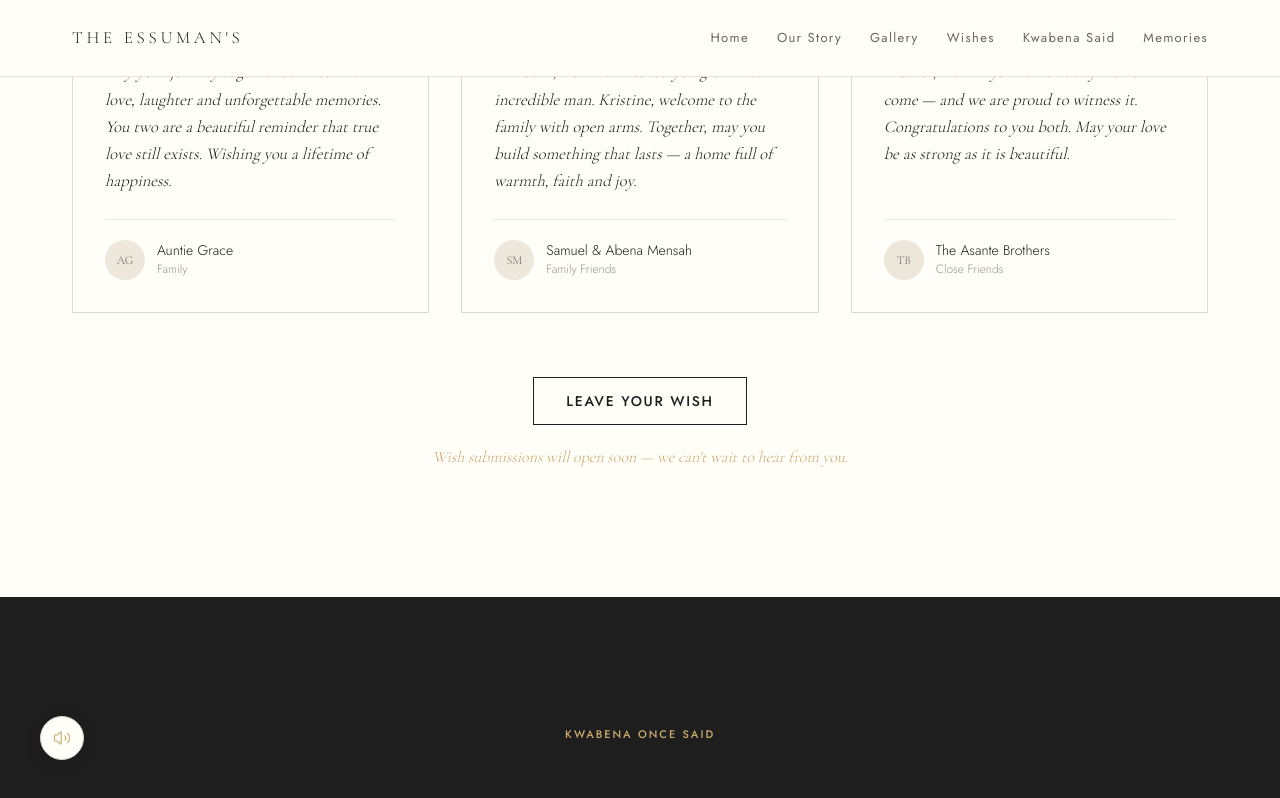
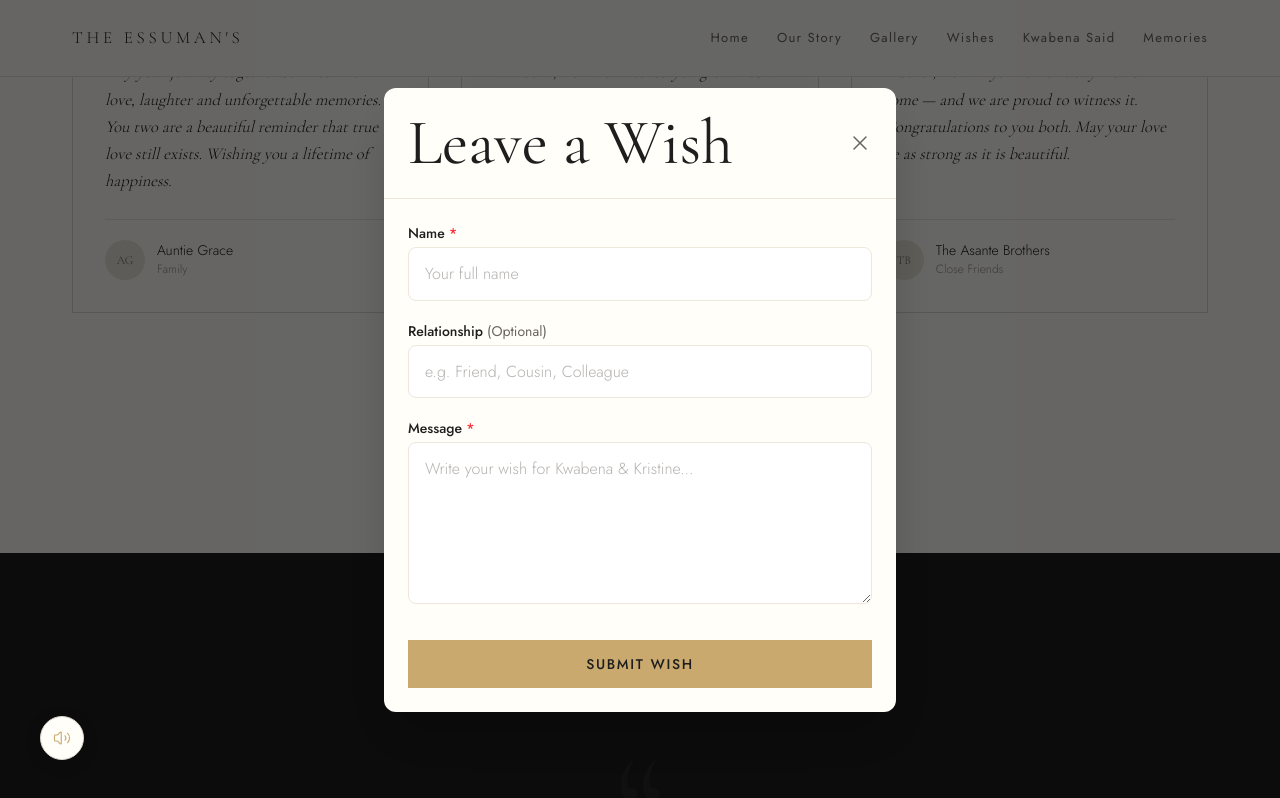
Before and after one commit to segunmultimedia/The-Essumans, a Next.js app: page / in a window 1280 px wide. Both pictures are taken after a click on the button "LEAVE YOUR WISH". Shown: the part 8469-9267 px from the top of the page. Built offline with nearby package versions, Linux system fonts and the light colour scheme; no server answers.

Commit message:
Phase 1: Implement guest wish submission

```diff
--- /dev/null
+++ b/src/app/actions/wish.ts
@@ -0,0 +1,53 @@
+"use server";
+
+import { prisma } from "@/lib/prisma";
+
+export async function submitWish(formData: FormData) {
+  try {
+    const rawName = formData.get("name");
+    const rawMessage = formData.get("message");
+    const rawRelationship = formData.get("relationship");
+
+    if (typeof rawName !== "string" || typeof rawMessage !== "string") {
+      return { error: "Invalid form data." };
+    }
+
+    const name = rawName.trim();
+    const message = rawMessage.trim();
+    const relationship = typeof rawRelationship === "string" ? rawRelationship.trim() : null;
+
+    if (name.length === 0) {
+      return { error: "Name is required." };
+    }
+
+    if (message.length === 0) {
+      return { error: "Message is required." };
+    }
+
+    if (name.length > 100) {
+      return { error: "Name is too long." };
+    }
+
+    if (message.length > 1000) {
+      return { error: "Message is too long." };
+    }
+
+    if (relationship && relationship.length > 100) {
+      return { error: "Relationship is too long." };
+    }
+
+    await prisma.wish.create({
+      data: {
+        name,
+        message,
+        relationship: relationship || null,
+        status: "PENDING", // Always PENDING for new submissions
+      },
+    });
+
+    return { success: true };
+  } catch (error) {
+    console.error("Error submitting wish:", error);
+    return { error: "Something went wrong. Please try again later." };
+  }
+}
--- a/src/components/sections/FinalCTA.tsx
+++ b/src/components/sections/FinalCTA.tsx
@@ -3,14 +3,14 @@
 import { useState } from "react";
 import Button from "@/components/ui/Button";
 import { ComingSoonFeedback } from "@/components/ui/ComingSoonFeedback";
+import WishFormModal from "@/components/ui/WishFormModal";
 
 export default function FinalCTA() {
-  const [wishFeedback,   setWishFeedback]   = useState(false);
+  const [isWishModalOpen, setIsWishModalOpen] = useState(false);
   const [memoryFeedback, setMemoryFeedback] = useState(false);
 
   const handleWish = () => {
-    setWishFeedback(true);
-    setTimeout(() => setWishFeedback(false), 4000);
+    setIsWishModalOpen(true);
   };
 
   const handleMemory = () => {
@@ -48,17 +48,17 @@ export default function FinalCTA() {
             </Button>
           </div>
 
-          {/* Feedback messages */}
-          <ComingSoonFeedback
-            show={wishFeedback}
-            message="Wish submissions will open soon — we look forward to reading yours."
-          />
           <ComingSoonFeedback
             show={memoryFeedback}
             message="Memory sharing will open soon — your story matters to them."
           />
         </div>
       </div>
+
+      <WishFormModal
+        isOpen={isWishModalOpen}
+        onClose={() => setIsWishModalOpen(false)}
+      />
     </section>
   );
 }
--- a/src/components/sections/WishesPreview.tsx
+++ b/src/components/sections/WishesPreview.tsx
@@ -5,10 +5,10 @@ import { sampleWishes } from "@/data/content";
 import WishCard from "@/components/ui/WishCard";
 import Button from "@/components/ui/Button";
 import { motion, useReducedMotion } from "framer-motion";
-import { ComingSoonFeedback } from "@/components/ui/ComingSoonFeedback";
+import WishFormModal from "@/components/ui/WishFormModal";
 
 export default function WishesPreview() {
-  const [showFeedback, setShowFeedback] = useState(false);
+  const [isWishModalOpen, setIsWishModalOpen] = useState(false);
   const reduce = useReducedMotion();
 
   const containerVariants = {
@@ -25,8 +25,7 @@ export default function WishesPreview() {
   };
 
   const handleWishClick = () => {
-    setShowFeedback(true);
-    setTimeout(() => setShowFeedback(false), 4000);
+    setIsWishModalOpen(true);
   };
 
   return (
@@ -72,12 +71,13 @@ export default function WishesPreview() {
           <Button variant="secondary" onClick={handleWishClick}>
             Leave Your Wish
           </Button>
-          <ComingSoonFeedback
-            show={showFeedback}
-            message="Wish submissions will open soon — we can't wait to hear from you."
-          />
         </div>
       </div>
+
+      <WishFormModal
+        isOpen={isWishModalOpen}
+        onClose={() => setIsWishModalOpen(false)}
+      />
     </section>
   );
 }
--- /dev/null
+++ b/src/components/ui/WishFormModal.tsx
@@ -0,0 +1,205 @@
+"use client";
+
+import { useState, useRef, useEffect, useCallback } from "react";
+import { AnimatePresence, motion } from "framer-motion";
+import { X, Loader2 } from "lucide-react";
+import Button from "@/components/ui/Button";
+import { submitWish } from "@/app/actions/wish";
+
+interface WishFormModalProps {
+  isOpen: boolean;
+  onClose: () => void;
+}
+
+export default function WishFormModal({ isOpen, onClose }: WishFormModalProps) {
+  const [isPending, setIsPending] = useState(false);
+  const [error, setError] = useState<string | null>(null);
+  const [success, setSuccess] = useState(false);
+
+  const closeRef = useRef<HTMLButtonElement>(null);
+  const triggerRef = useRef<HTMLElement | null>(null);
+
+  // Focus management and body scroll lock
+  useEffect(() => {
+    if (isOpen) {
+      triggerRef.current = document.activeElement as HTMLElement;
+      document.body.style.overflow = "hidden";
+      setTimeout(() => closeRef.current?.focus(), 60);
+    } else {
+      document.body.style.overflow = "";
+      triggerRef.current?.focus();
+      // Reset form state on close after animation
+      setTimeout(() => {
+        setSuccess(false);
+        setError(null);
+      }, 300);
+    }
+    return () => {
+      document.body.style.overflow = "";
+    };
+  }, [isOpen]);
+
+  const onKey = useCallback(
+    (e: KeyboardEvent) => {
+      if (!isOpen) return;
+      if (e.key === "Escape") onClose();
+    },
+    [isOpen, onClose]
+  );
+
+  useEffect(() => {
+    document.addEventListener("keydown", onKey);
+    return () => document.removeEventListener("keydown", onKey);
+  }, [onKey]);
+
+  const handleSubmit = async (e: React.FormEvent<HTMLFormElement>) => {
+    e.preventDefault();
+    if (isPending) return;
+
+    setIsPending(true);
+    setError(null);
+
+    const formData = new FormData(e.currentTarget);
+    const result = await submitWish(formData);
+
+    setIsPending(false);
+
+    if (result.error) {
+      setError(result.error);
+    } else if (result.success) {
+      setSuccess(true);
+    }
+  };
+
+  return (
+    <AnimatePresence>
+      {isOpen && (
+        <motion.div
+          role="dialog"
+          aria-modal="true"
+          aria-label="Leave a Wish"
+          initial={{ opacity: 0 }}
+          animate={{ opacity: 1 }}
+          exit={{ opacity: 0 }}
+          transition={{ duration: 0.25 }}
+          className="fixed inset-0 z-50 flex items-center justify-center bg-black/60 px-4 py-6"
+          onClick={onClose}
+        >
+          <motion.div
+            initial={{ opacity: 0, scale: 0.95, y: 10 }}
+            animate={{ opacity: 1, scale: 1, y: 0 }}
+            exit={{ opacity: 0, scale: 0.95, y: 10 }}
+            transition={{ duration: 0.25, ease: "easeOut" }}
+            className="w-full max-w-lg bg-[#FFFEF9] rounded-xl shadow-2xl overflow-hidden flex flex-col max-h-[90vh]"
+            onClick={(e) => e.stopPropagation()}
+          >
+            {/* Header */}
+            <div className="flex items-center justify-between px-6 py-5 border-b border-[#EDE7DC] shrink-0">
+              <h3 className="text-section-heading text-[#1E1E1E] text-2xl !mb-0">
+                Leave a Wish
+              </h3>
+              <button
+                ref={closeRef}
+                onClick={onClose}
+                aria-label="Close modal"
+                className="text-[#6B6560] hover:text-[#1E1E1E] transition-colors"
+              >
+                <X size={24} strokeWidth={1.5} />
+              </button>
+            </div>
+
+            {/* Body */}
+            <div className="p-6 overflow-y-auto">
+              {success ? (
+                <div className="text-center py-10">
+                  <div className="w-16 h-16 bg-[#EDE7DC] text-[#C9A96E] rounded-full flex items-center justify-center mx-auto mb-6">
+                    <svg className="w-8 h-8" fill="none" viewBox="0 0 24 24" stroke="currentColor">
+                      <path strokeLinecap="round" strokeLinejoin="round" strokeWidth={2} d="M5 13l4 4L19 7" />
+                    </svg>
+                  </div>
+                  <h4 className="text-xl font-serif text-[#1E1E1E] mb-3">Thank you!</h4>
+                  <p className="text-[#6B6560]">Your wish has been submitted.</p>
+                  <Button variant="primary" className="mt-8" onClick={onClose}>
+                    Close
+                  </Button>
+                </div>
+              ) : (
+                <form onSubmit={handleSubmit} className="space-y-5">
+                  {error && (
+                    <div className="p-4 bg-red-50 text-red-700 text-sm rounded-lg border border-red-100">
+                      {error}
+                    </div>
+                  )}
+
+                  <div>
+                    <label htmlFor="name" className="block text-sm font-medium text-[#1E1E1E] mb-1">
+                      Name <span className="text-red-500">*</span>
+                    </label>
+                    <input
+                      type="text"
+                      id="name"
+                      name="name"
+                      required
+                      maxLength={100}
+                      className="w-full px-4 py-3 rounded-lg border border-[#EDE7DC] bg-white focus:outline-none focus:ring-2 focus:ring-[#C9A96E]/50 focus:border-[#C9A96E] transition-colors text-[#1E1E1E] placeholder:text-[#6B6560]/50"
+                      placeholder="Your full name"
+                    />
+                  </div>
+
+                  <div>
+                    <label htmlFor="relationship" className="block text-sm font-medium text-[#1E1E1E] mb-1">
+                      Relationship <span className="text-[#6B6560] font-normal">(Optional)</span>
+                    </label>
+                    <input
+                      type="text"
+                      id="relationship"
+                      name="relationship"
+                      maxLength={100}
+                      className="w-full px-4 py-3 rounded-lg border border-[#EDE7DC] bg-white focus:outline-none focus:ring-2 focus:ring-[#C9A96E]/50 focus:border-[#C9A96E] transition-colors text-[#1E1E1E] placeholder:text-[#6B6560]/50"
+                      placeholder="e.g. Friend, Cousin, Colleague"
+                    />
+                  </div>
+
+                  <div>
+                    <label htmlFor="message" className="block text-sm font-medium text-[#1E1E1E] mb-1">
+                      Message <span className="text-red-500">*</span>
+                    </label>
+                    <textarea
+                      id="message"
+                      name="message"
+                      required
+                      maxLength={1000}
+                      rows={5}
+                      className="w-full px-4 py-3 rounded-lg border border-[#EDE7DC] bg-white focus:outline-none focus:ring-2 focus:ring-[#C9A96E]/50 focus:border-[#C9A96E] transition-colors text-[#1E1E1E] placeholder:text-[#6B6560]/50 resize-y"
+                      placeholder="Write your wish for Kwabena & Kristine..."
+                    />
+                  </div>
+
+                  <div className="pt-2">
+                    <Button
+                      variant="primary"
+                      fullWidth
+                      disabled={isPending}
+                      className="relative"
+                    >
+                      {isPending ? (
+                        <>
+                          <span className="opacity-0">Submit Wish</span>
+                          <div className="absolute inset-0 flex items-center justify-center">
+                            <Loader2 className="w-5 h-5 animate-spin" />
+                          </div>
+                        </>
+                      ) : (
+                        "Submit Wish"
+                      )}
+                    </Button>
+                  </div>
+                </form>
+              )}
+            </div>
+          </motion.div>
+        </motion.div>
+      )}
+    </AnimatePresence>
+  );
+}
```
